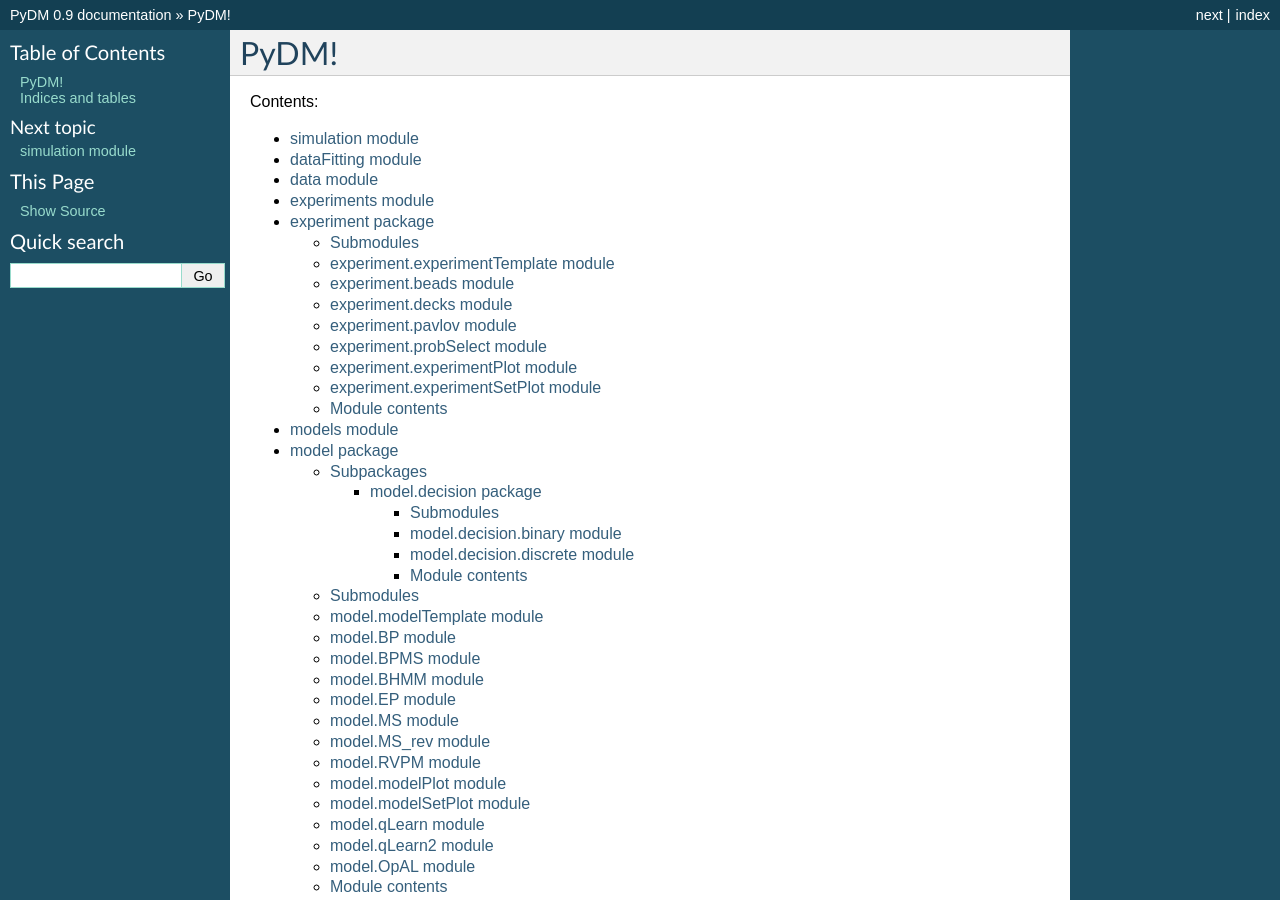
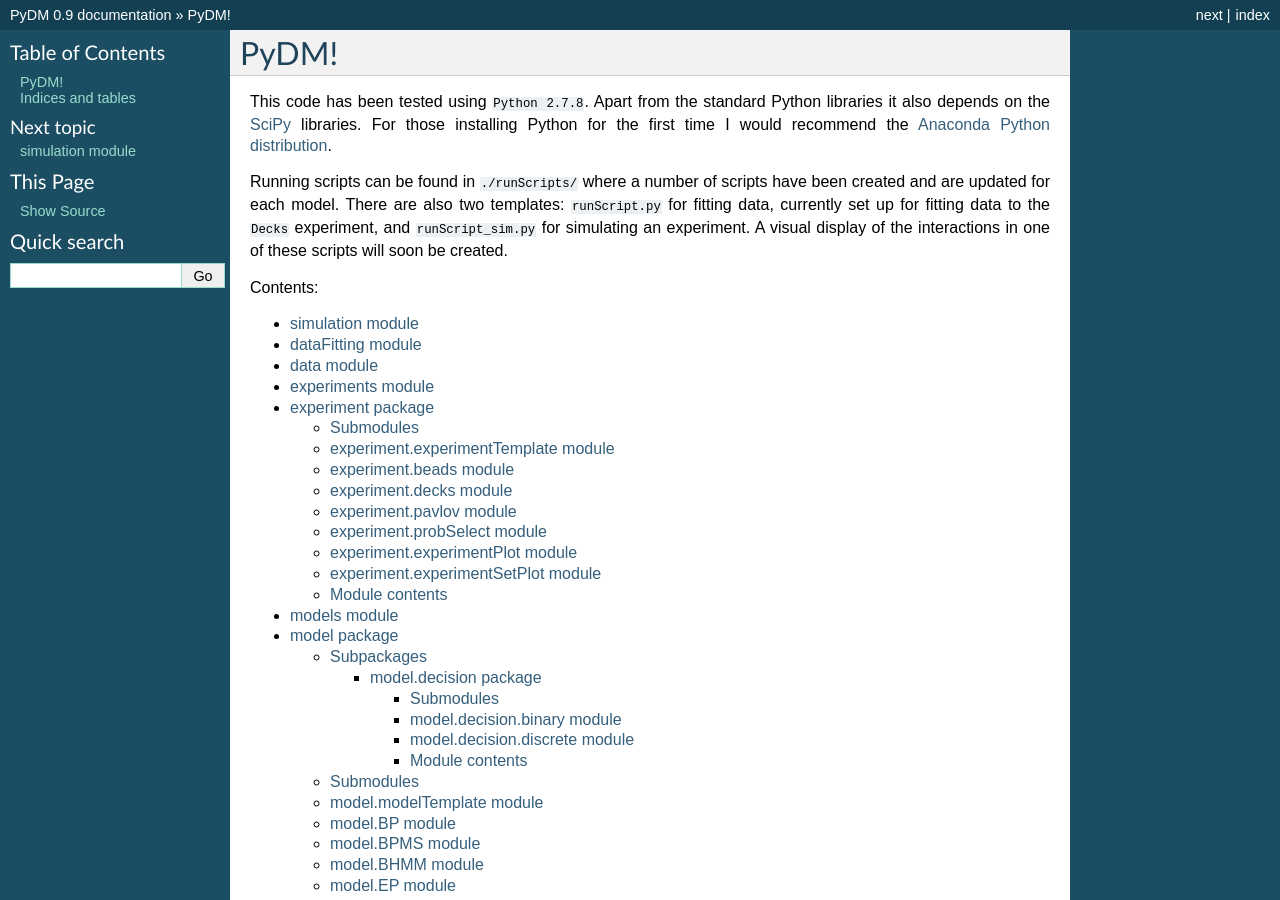
Before and after one commit to djmhunt/TTpy, a Sphinx documentation site: the page built from doc/index.rst, in a window 1280 px wide and 900 px high. Built offline with Sphinx 7.4.7, drawn with Linux system fonts in a browser that asks for light colours.

Commit message:
Added more information in the documentation

```diff
--- a/doc/index.rst
+++ b/doc/index.rst
@@ -5,6 +5,10 @@
 
 PyDM!
 ================================
+
+This code has been tested using ``Python 2.7.8``. Apart from the standard Python libraries it also depends on the `SciPy <http://www.scipy.org/>`_ libraries. For those installing Python for the first time I would recommend the `Anaconda Python distribution <https://store.continuum.io/cshop/anaconda/>`_.
+
+Running scripts can be found in ``./runScripts/`` where a number of scripts have been created and are updated for each model. There are also two templates: ``runScript.py`` for fitting data, currently set up for fitting data to the ``Decks`` experiment, and ``runScript_sim.py`` for simulating an experiment. A visual display of the interactions in one of these scripts will soon be created.
 
 Contents:
 
```
Also changed, not shown: 15 other files.
